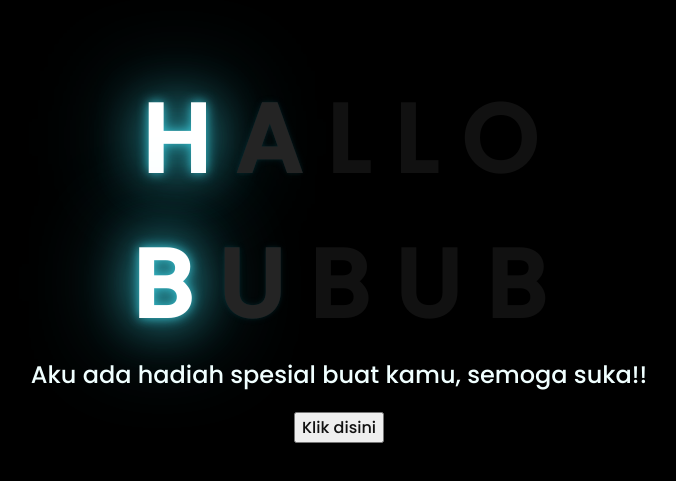
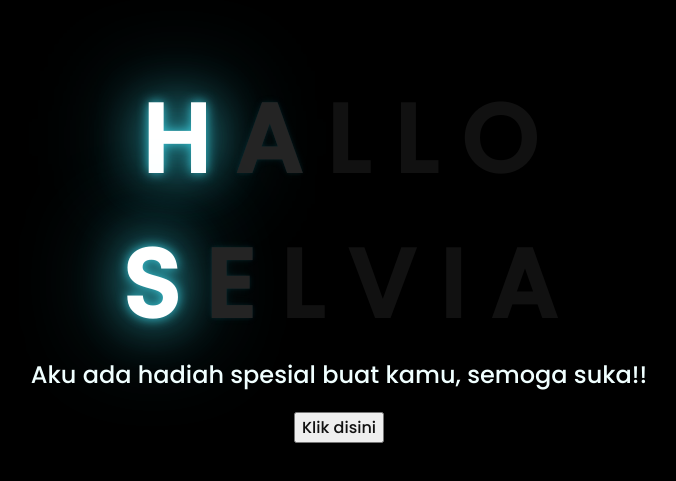
Before and after one commit to djawinnn/bungav2, a plain HTML site: page index.html in a window 1280 px wide. Shown: the part 153-634 px from the top of the page, without its empty margins (309-985 px from the left). Drawn offline with Linux system fonts and the light colour scheme.

Commit message:
Update index.html

```diff
--- a/index.html
+++ b/index.html
@@ -20,12 +20,12 @@
     </div>
     <div class="greetings">
         <!-- silahkan menambah kata sesuai keinginan dengan <span>text...</span -->
-            <span>B</span>
-            <span>U</span>
-            <span>B</span>
-            <span>U</span>
-            <span>B</span>
-
+            <span>S</span>
+            <span>E</span>
+            <span>L</span>
+            <span>V</span>
+            <span>I</span>
+            <span>A</span>
 
 
 
```
